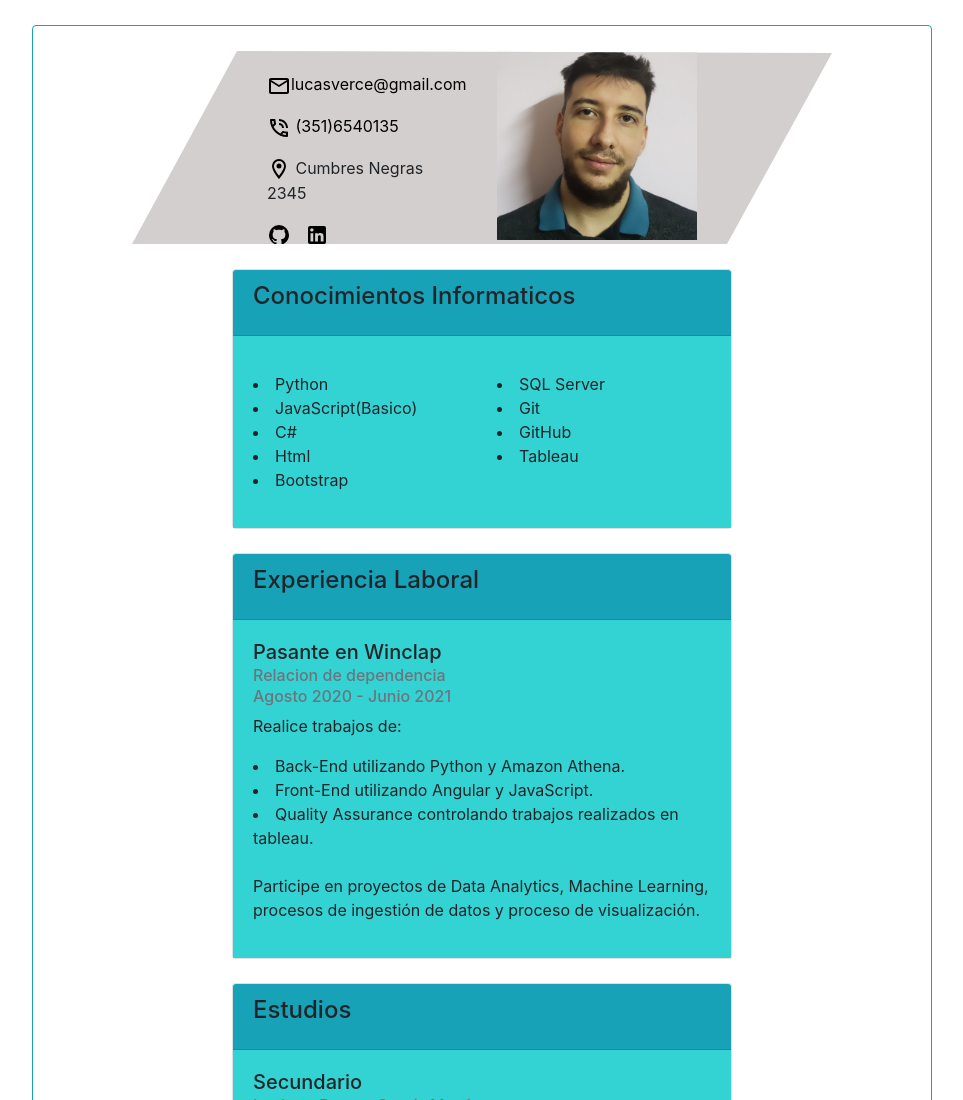
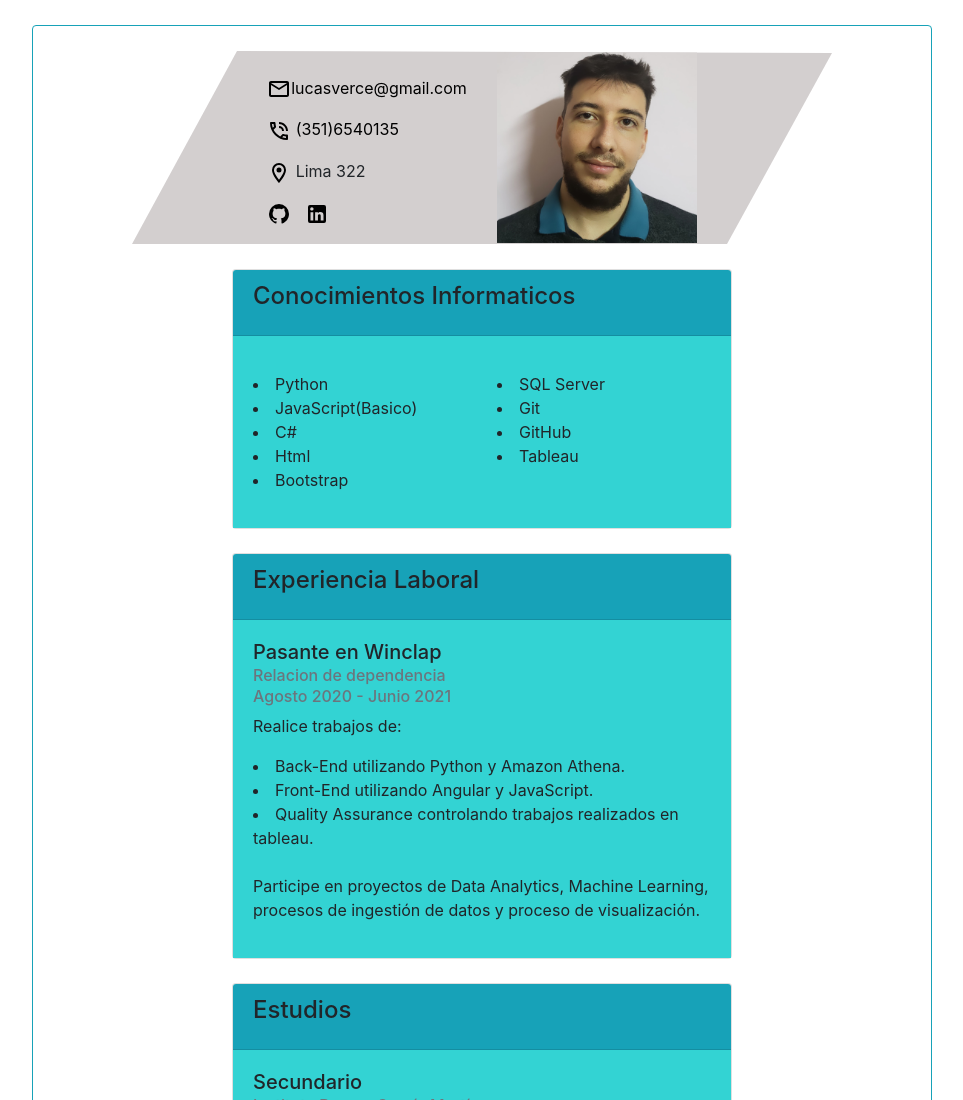
Before and after one commit to LucasVerce/CV-Lucas.github.io, a plain HTML site: page Curriculum.html in a window 1280 px wide. Shown: the top 1100 px of the page, without its empty margins (158-1121 px from the left). Drawn offline with nearby package versions, Linux system fonts and the light colour scheme.

Commit message:
Actualización domicilio

```diff
--- a/Curriculum.html
+++ b/Curriculum.html
@@ -25,7 +25,7 @@
                   <br>
                   <p><img src="imagenes/email.svg"><a class="email" href="mailto:lucasverce@gmail.com" >lucasverce@gmail.com </a></p>
                   <p><img src="imagenes/phone.svg"> <a class="email" href="tel:3516540135">(351)6540135</a> </p>
-                  <p><img src="imagenes/marker.svg"> Cumbres Negras 2345</p>
+                  <p><img src="imagenes/marker.svg"> Lima 322</p>
                   <div class="row">
                     <div class="col-sm-2">
                       <a href="https://github.com/LucasVerce"><img src="imagenes/github.svg"></a>
```
